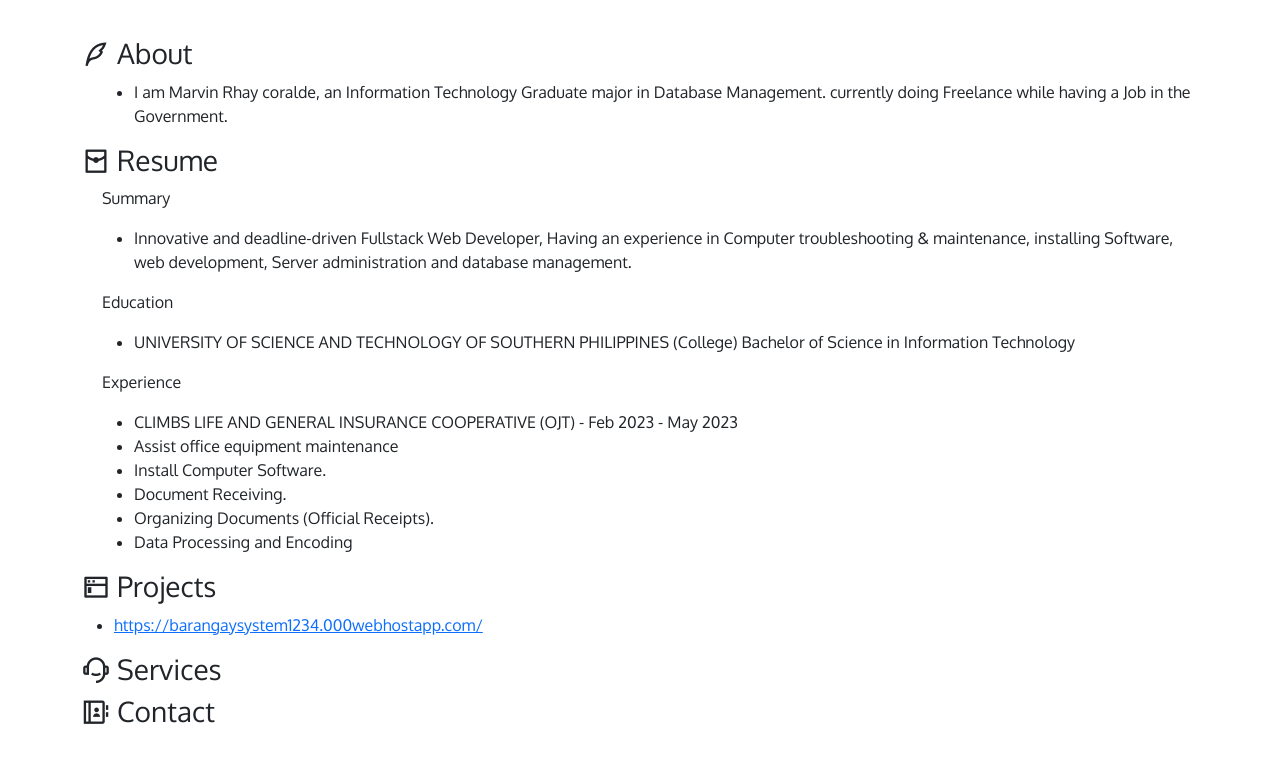
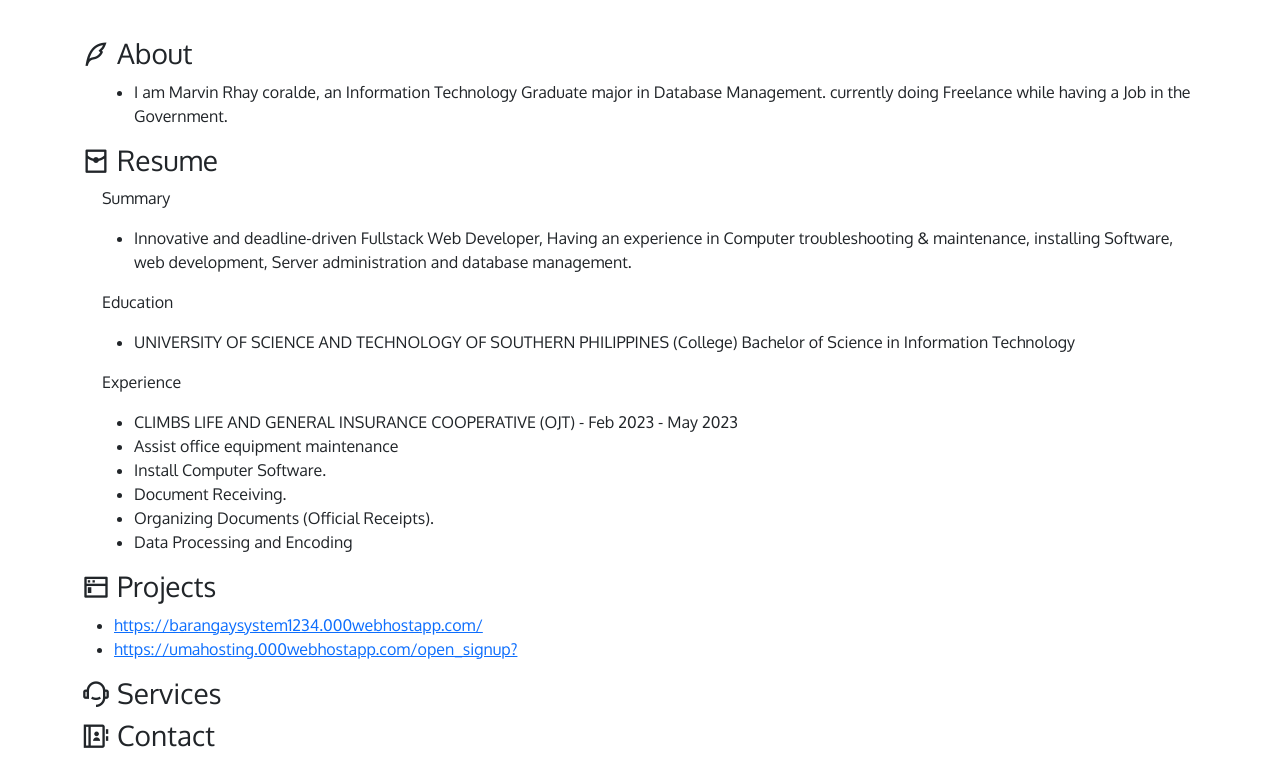
Before and after one commit to mardev1043/portfolio, a plain HTML site: page index.html in a window 1280 px wide. Shown: the part 63-825 px from the top of the page. Before the commit the page ends 801 px from the top, so only its background shows below. Drawn offline with nearby package versions, Linux system fonts and the light colour scheme.

Commit message:
Update index.html

```diff
--- a/index.html
+++ b/index.html
@@ -104,6 +104,9 @@
       <li>
         <a href="https://barangaysystem1234.000webhostapp.com/" target="_blank">https://barangaysystem1234.000webhostapp.com/</a>
       </li>
+      <li>
+        <a href="https://umahosting.000webhostapp.com/open_signup?">https://umahosting.000webhostapp.com/open_signup?</a>
+      </li>
     </ul>
   </div>
 </section>
```
